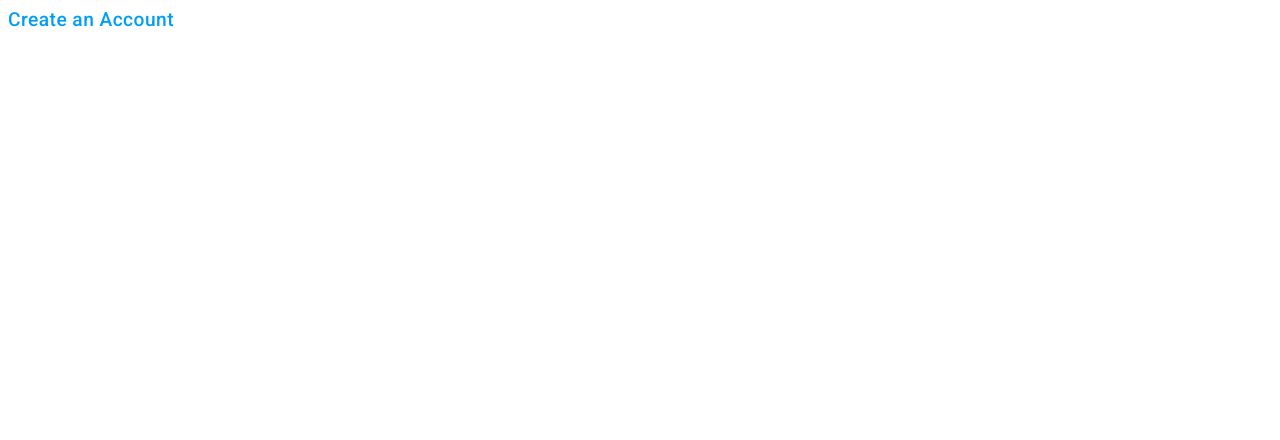
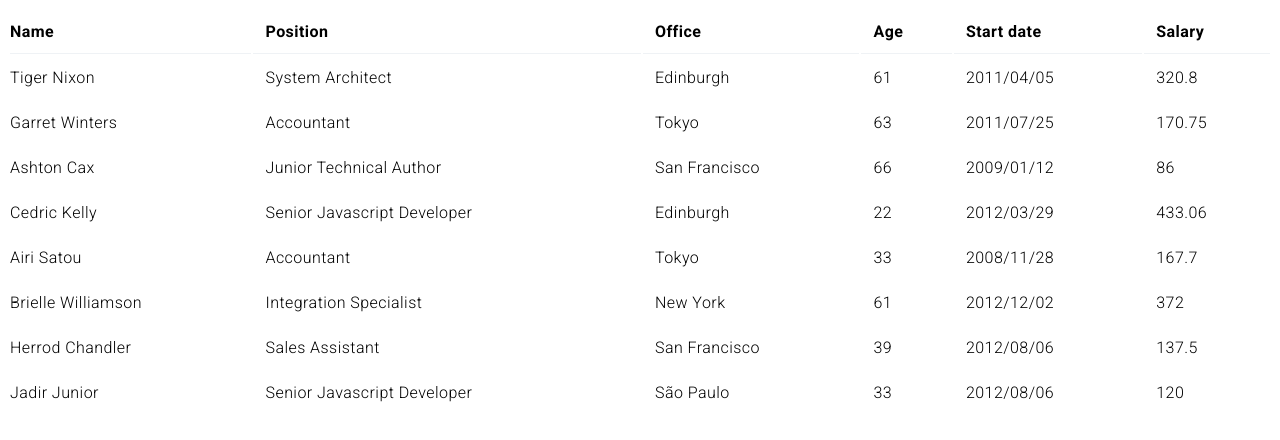
Before and after one commit to jadir-junior/metronomy-frontend, an Angular app: page / in a window 1280 px wide. Shown: the top 440 px of the page. Built offline with nearby package versions, Linux system fonts and the light colour scheme.

Commit message:
create basic table

```diff
--- a/src/app/app.component.html
+++ b/src/app/app.component.html
@@ -1 +1,22 @@
-<met-link size="medium">Create an Account</met-link>
+<met-table [responsive]="true">
+  <thead>
+    <tr>
+      <th id="name">Name</th>
+      <th id="position">Position</th>
+      <th id="office">Office</th>
+      <th id="age">Age</th>
+      <th id="start-date">Start date</th>
+      <th id="salary">Salary</th>
+    </tr>
+  </thead>
+  <tbody>
+    <tr *ngFor="let employee of employeers">
+      <td>{{ employee.name }}</td>
+      <td>{{ employee.position }}</td>
+      <td>{{ employee.office }}</td>
+      <td>{{ employee.age }}</td>
+      <td>{{ employee.startDate }}</td>
+      <td>{{ employee.salary }}</td>
+    </tr>
+  </tbody>
+</met-table>
--- a/src/app/app.component.ts
+++ b/src/app/app.component.ts
@@ -1,10 +1,19 @@
-import { Component } from '@angular/core'
+import { BasicTableData, IEmployee } from './components/table/mock/table.mock'
+import { Component, OnInit } from '@angular/core'
 
 @Component({
   selector: 'app-root',
   templateUrl: './app.component.html',
   styleUrls: ['./app.component.scss'],
 })
-export class AppComponent {
-  title = 'metronomy'
+export class AppComponent implements OnInit {
+  employeers: IEmployee[] = []
+
+  ngOnInit(): void {
+    this.getEmplyeers()
+  }
+
+  getEmplyeers(): void {
+    this.employeers = BasicTableData.data
+  }
 }
--- /dev/null
+++ b/src/app/components/table/mock/table.mock.ts
@@ -0,0 +1,81 @@
+export interface IEmployee {
+  name: string
+  position: string
+  office: string
+  age: number
+  startDate: string | Date
+  salary: number
+}
+
+export interface IBasicTableData {
+  data: IEmployee[]
+}
+
+export const BasicTableData: IBasicTableData = {
+  data: [
+    {
+      name: 'Tiger Nixon',
+      position: 'System Architect',
+      office: 'Edinburgh',
+      age: 61,
+      startDate: '2011/04/05',
+      salary: 320.8,
+    },
+    {
+      name: 'Garret Winters',
+      position: 'Accountant',
+      office: 'Tokyo',
+      age: 63,
+      startDate: '2011/07/25',
+      salary: 170.75,
+    },
+    {
+      name: 'Ashton Cax',
+      position: 'Junior Technical Author',
+      office: 'San Francisco',
+      age: 66,
+      startDate: '2009/01/12',
+      salary: 86.0,
+    },
+    {
+      name: 'Cedric Kelly',
+      position: 'Senior Javascript Developer',
+      office: 'Edinburgh',
+      age: 22,
+      startDate: '2012/03/29',
+      salary: 433.06,
+    },
+    {
+      name: 'Airi Satou',
+      position: 'Accountant',
+      office: 'Tokyo',
+      age: 33,
+      startDate: '2008/11/28',
+      salary: 167.7,
+    },
+    {
+      name: 'Brielle Williamson',
+      position: 'Integration Specialist',
+      office: 'New York',
+      age: 61,
+      startDate: '2012/12/02',
+      salary: 372.0,
+    },
+    {
+      name: 'Herrod Chandler',
+      position: 'Sales Assistant',
+      office: 'San Francisco',
+      age: 39,
+      startDate: '2012/08/06',
+      salary: 137.5,
+    },
+    {
+      name: 'Jadir Junior',
+      position: 'Senior Javascript Developer',
+      office: 'São Paulo',
+      age: 33,
+      startDate: '2012/08/06',
+      salary: 120,
+    },
+  ],
+}
--- /dev/null
+++ b/src/app/components/table/table.component.scss
@@ -0,0 +1,52 @@
+.table {
+  width: 100%;
+}
+
+.table {
+  thead {
+    tr {
+      th {
+        padding: 0.75rem 0.75rem;
+      }
+
+      th:first-child {
+        padding-left: 0;
+      }
+    }
+  }
+
+  tbody {
+    tr {
+      td {
+        padding: 0.75rem 0.75rem;
+      }
+
+      td:first-child {
+        padding-left: 0;
+      }
+    }
+  }
+}
+
+.table-responsive {
+  overflow-x: auto;
+}
+
+.table-base thead tr th {
+  border-bottom: 1px solid #eff2f5;
+}
+
+.table-position-left thead tr th,
+.table-position-left tbody tr td {
+  text-align: left;
+}
+
+.table-position-center thead tr th,
+.table-position-center tbody tr td {
+  text-align: center;
+}
+
+.table-position-right thead tr th,
+.table-position-right tbody tr td {
+  text-align: right;
+}
--- /dev/null
+++ b/src/app/components/table/table.component.ts
@@ -0,0 +1,23 @@
+import { Component, Input, ViewEncapsulation } from '@angular/core'
+
+@Component({
+  selector: 'met-table, table[met-table]',
+  encapsulation: ViewEncapsulation.None,
+  template: `<table
+    aria-label="table"
+    class="table table-base"
+    [ngClass]="{
+      'table-responsive': responsive,
+      'table-position-left': position === 'left',
+      'table-position-center': position === 'center',
+      'table-position-right': position === 'right'
+    }"
+  >
+    <ng-content></ng-content>
+  </table>`,
+  styleUrls: ['./table.component.scss'],
+})
+export class TableComponent {
+  @Input() responsive = false
+  @Input() position: 'left' | 'center' | 'right' = 'left'
+}
--- /dev/null
+++ b/src/app/components/table/table.module.ts
@@ -0,0 +1,12 @@
+import { CommonModule } from '@angular/common'
+import { NgModule } from '@angular/core'
+import { TableComponent } from './table.component'
+
+const components = [TableComponent]
+
+@NgModule({
+  declarations: [...components],
+  imports: [CommonModule],
+  exports: [...components],
+})
+export class TableModule {}
```
Also changed, not shown: src/app/app.module.ts (+9 -1 lines), 2 other files (tests, documents, lock files or other folders).
